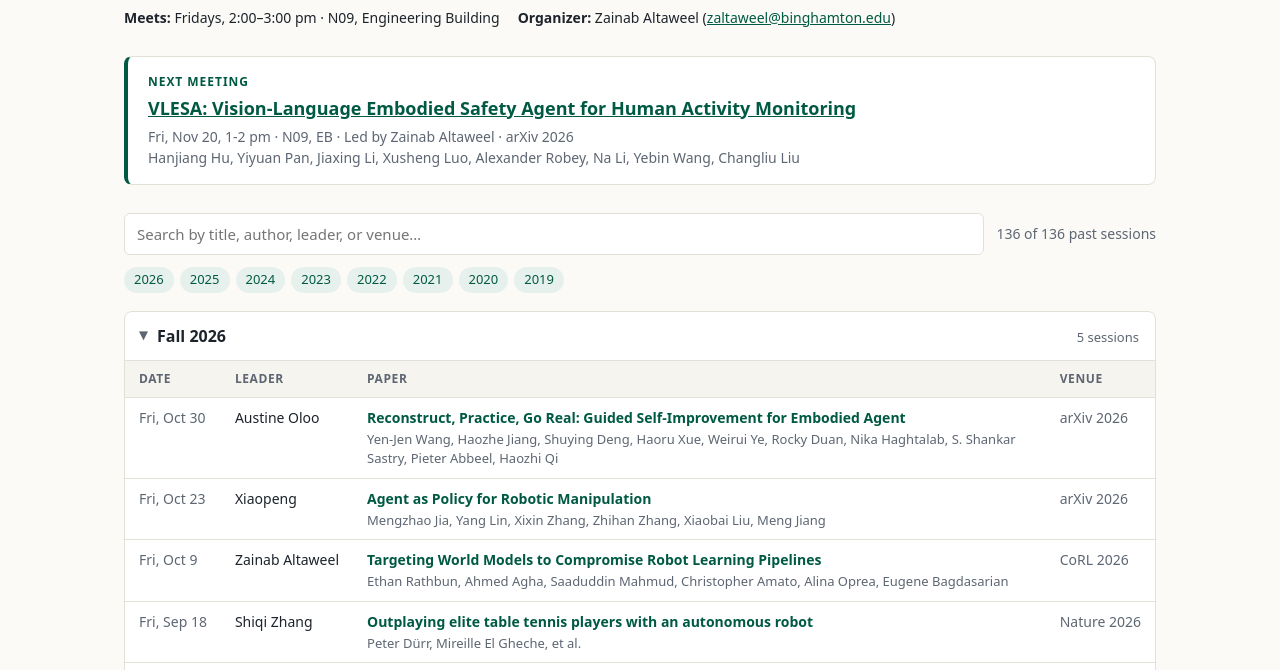
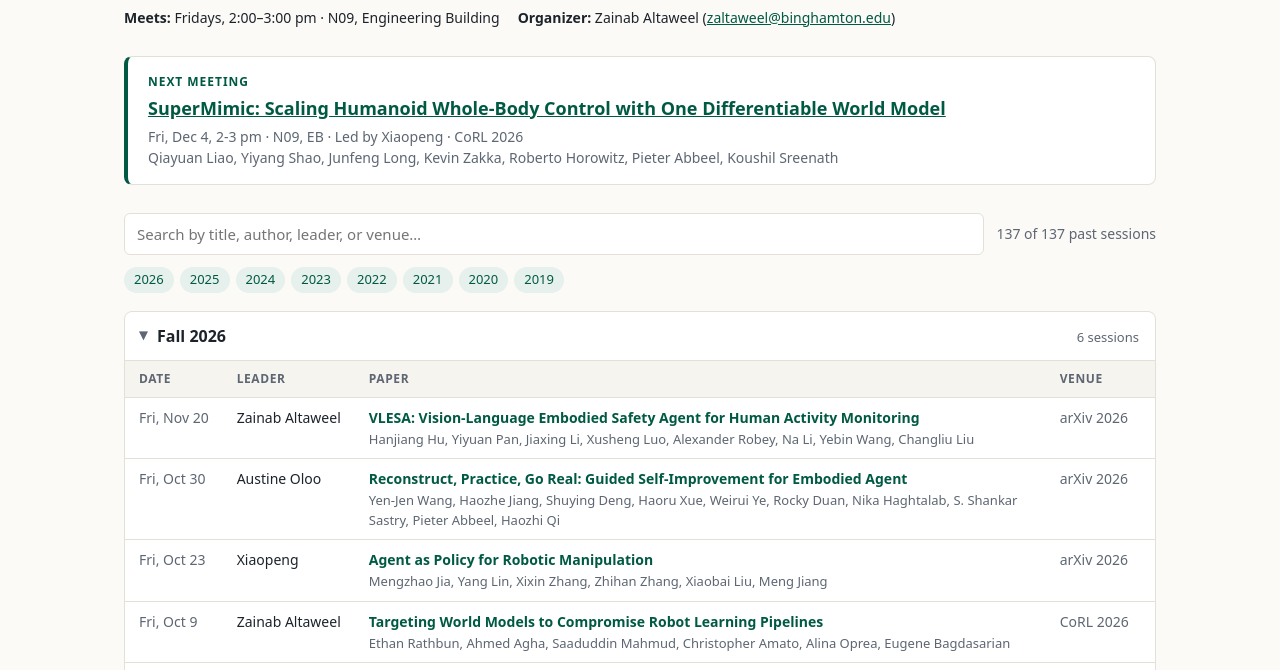
Before and after one commit to bu-air-lab/reading-group, a plain HTML site: page index.html in a window 1280 px wide. Shown: the part 115-785 px from the top of the page. Drawn offline with Linux system fonts and the light colour scheme.

Commit message:
Update index.html

```diff
--- a/index.html
+++ b/index.html
@@ -112,12 +112,14 @@ function fmtDate(d) {
 }
 
 const esc = s => s.replace(/[&<>"]/g, c => ({ '&': '&amp;', '<': '&lt;', '>': '&gt;', '"': '&quot;' }[c]));
-const today = new Date().toISOString().slice(0, 10);
+// Local date (not UTC), so evening meetings don't flip early. A meeting counts as past from its own day on.
+const _d = new Date();
+const today = `${_d.getFullYear()}-${String(_d.getMonth() + 1).padStart(2, '0')}-${String(_d.getDate()).padStart(2, '0')}`;
 let ALL = [];
 
 function render() {
   const q = document.getElementById('q').value.trim().toLowerCase();
-  const past = ALL.filter(s => s.date < today);
+  const past = ALL.filter(s => s.date <= today);
   const shown = past.filter(s => !q || [s.title, s.authors, s.leader, s.venue].join(' ').toLowerCase().includes(q));
   document.getElementById('count').textContent = `${shown.length} of ${past.length} past sessions`;
 
@@ -167,7 +169,7 @@ function renderHeader(info) {
 }
 
 function renderNext() {
-  const up = ALL.filter(s => s.date >= today).sort((a, b) => a.date.localeCompare(b.date));
+  const up = ALL.filter(s => s.date > today).sort((a, b) => a.date.localeCompare(b.date));
   const el = document.getElementById('next');
   if (!up.length) { el.innerHTML = ''; return; }
   const s = up[0];
```
